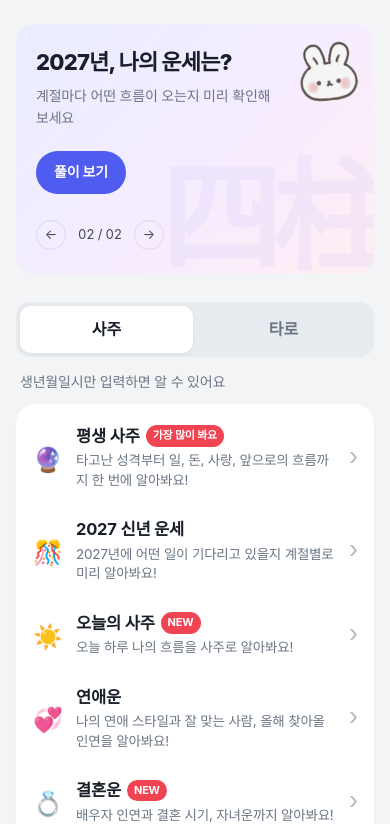
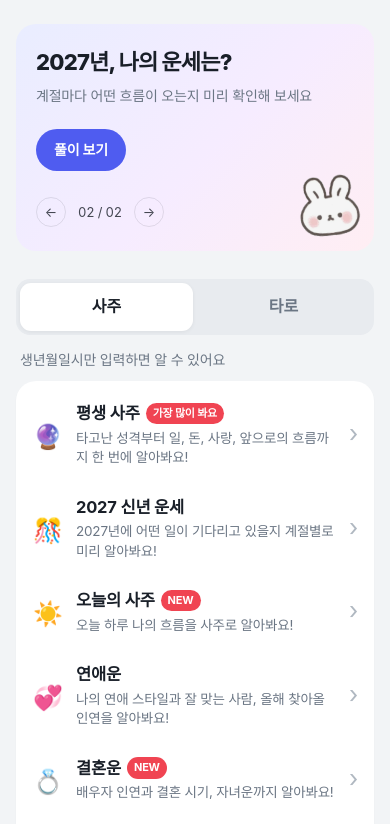
Before and after one commit to minjuu/saju-web, a website: page public/index.html in a window 390 px wide. Shown: the part 53-877 px from the top of the page. Drawn offline with nearby package versions, Linux system fonts and the light colour scheme; no server answers; a web font is replaced by a local one.

Commit message:
Fix banner rabbit overlap on mobile; app-width layout on desktop

```diff
--- a/public/style.css
+++ b/public/style.css
@@ -347,3 +347,13 @@ footer { color: #8b95a1; }
   .row-ico { width: 32px; height: 32px; font-size: 24px; }
 }
 @media (max-width: 560px) { .slide p { padding-right: 76px; } }
+/* 모바일 배너: 토끼를 글자와 겹치지 않는 오른쪽 아래로 */
+@media (max-width: 560px) {
+  .hero-rabbit { top: auto; bottom: 14px; right: 14px; width: 62px; height: 62px; }
+  .slide h2, .slide p { padding-right: 0; }
+  .hero::after { display: none; }
+}
+/* PC에서도 앱처럼 가운데 760px 폭으로 */
+#view-home { max-width: 760px; margin: 0 auto; }
+#view-reading, #view-tarot { max-width: 760px; }
+.top-inner { max-width: 760px; }
```
